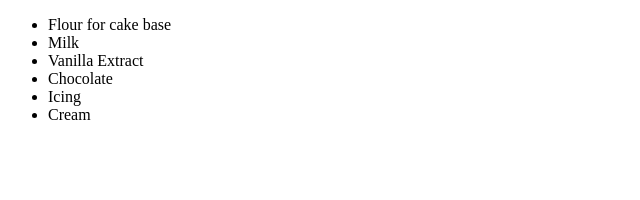
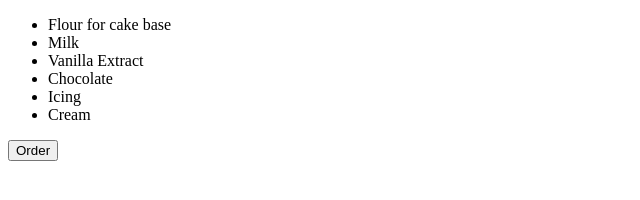
Before and after one commit to Om-Bhagwat/GitPractice, a plain HTML site: page index.html in a window 1280 px wide. Shown: the whole page, without its empty margins (0-640 px from the left). Drawn offline with Linux system fonts and the light colour scheme.

Commit message:
Added Order message

```diff
--- a/index.html
+++ b/index.html
@@ -15,5 +15,6 @@
         <li>Icing</li>
         <li>Cream</li>
     </ul>
+    <button>Order</button>
 </body>
 </html>
```
